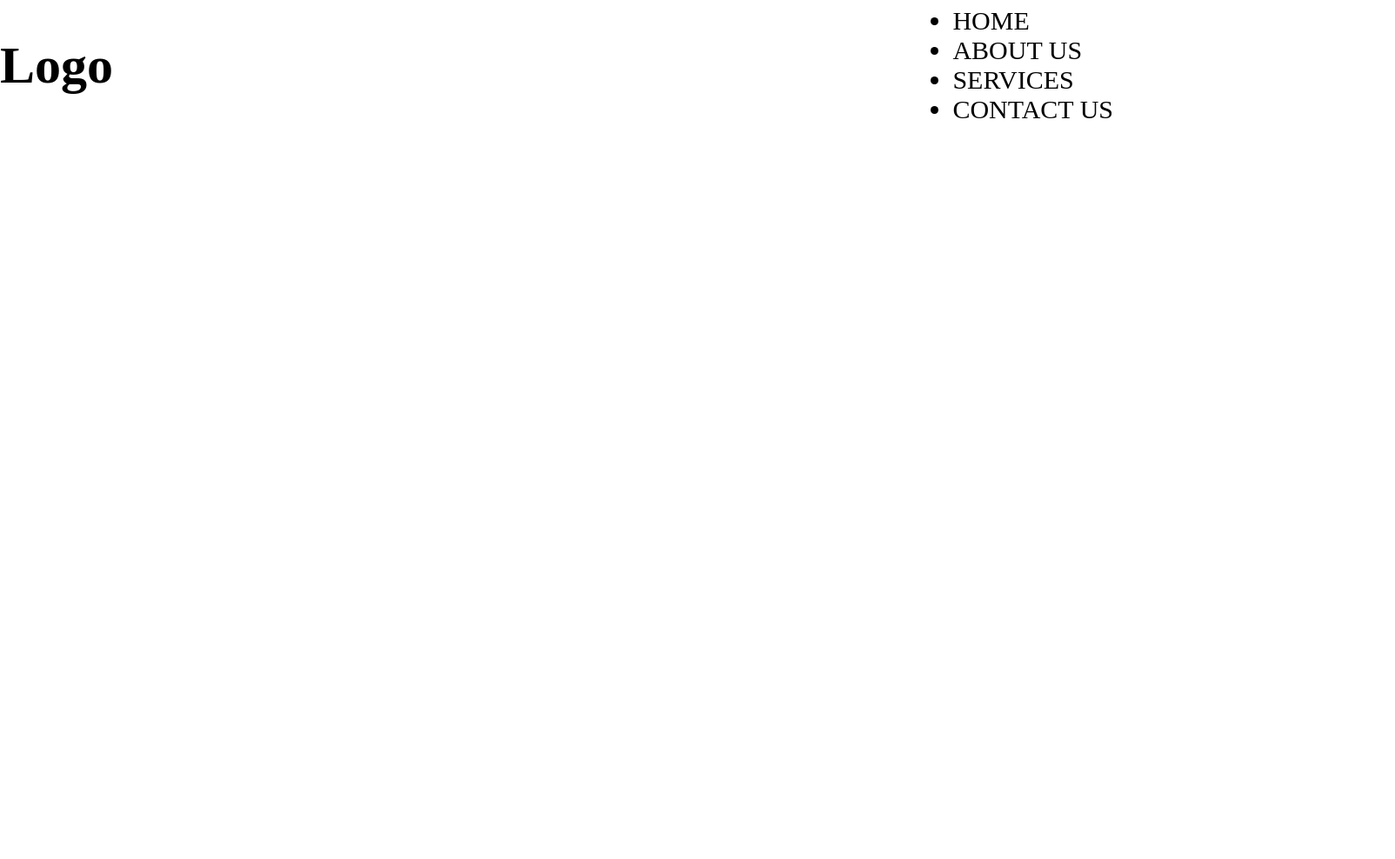
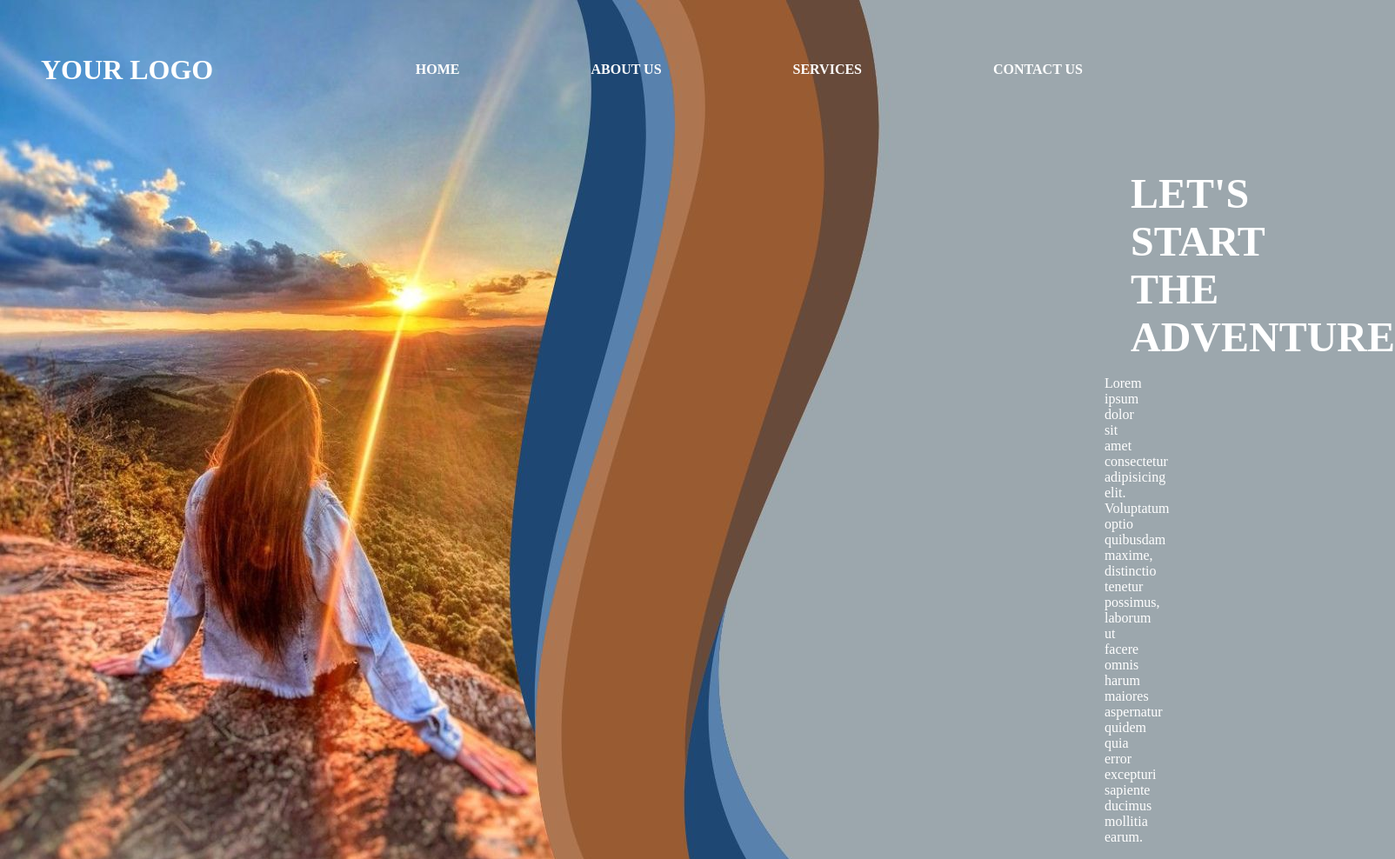
Before and after one commit to kailany0002/fabioyes, a plain HTML site: page index.html in a window 1280 px wide. Shown: the whole page at 87% size, 1604 px wide, since content can reach past the window. Before the commit the page ends 800 px from the top, so only its background shows below. Drawn offline with Linux system fonts and the light colour scheme.

Commit message:
Add files via upload

```diff
--- a/index.html
+++ b/index.html
@@ -8,14 +8,20 @@
 </head>
 <body>
     <div class="Logo">
-        <h1>Logo</h1>
+        <h1>YOUR LOGO</h1>
         <ul class="Lista">
-          <li> HOME </li>
-          <li> ABOUT US </li>
-          <li> SERVICES </li>
-          <li> CONTACT US </li>
+          <li> <strong> HOME </strong></li>
+          <li> <strong> ABOUT US </strong></li>
+          <li> <strong> SERVICES </strong></li>
+          <li> <strong> CONTACT US </strong></li>
        </ul>
-     </div>
+      </div>
+      <div class="Texto">
+        <h2> LET'S START THE ADVENTURE </h2>
+      </div>
+      <div class="paragrafo">
+        <p>Lorem ipsum dolor sit amet consectetur adipisicing elit. Voluptatum optio quibusdam maxime, distinctio tenetur possimus, laborum ut facere omnis harum maiores aspernatur quidem quia error excepturi sapiente ducimus mollitia earum.</p>
+      </div>
 
 </body>
 </html>
--- a/style.css
+++ b/style.css
@@ -1,10 +1,33 @@
 body{
     margin: 0px;
+    background-image: url(foto.jpg);
 }
 .Logo{
     display: flex;
     justify-content: space-between;
     align-items: center;
     height: 150px;
-    font-size: 30px;
+    font-size: 16px;
+    margin: 5px;
+    margin-left: 47px;
+    color: white;
 }
+.Lista{
+    list-style: none;
+    display: flex;
+    flex-direction: row;
+    gap: 151px;
+    margin-right: 30px;
+    color: white;
+}
+.Texto{
+    margin-left: 1300px;
+    font-size: 32px;
+    margin-right: 135px;
+    color: white;
+}
+.paragrafo{
+    margin-left: 1270px;
+    margin-top: -23px;
+    color: white;
+}
```
